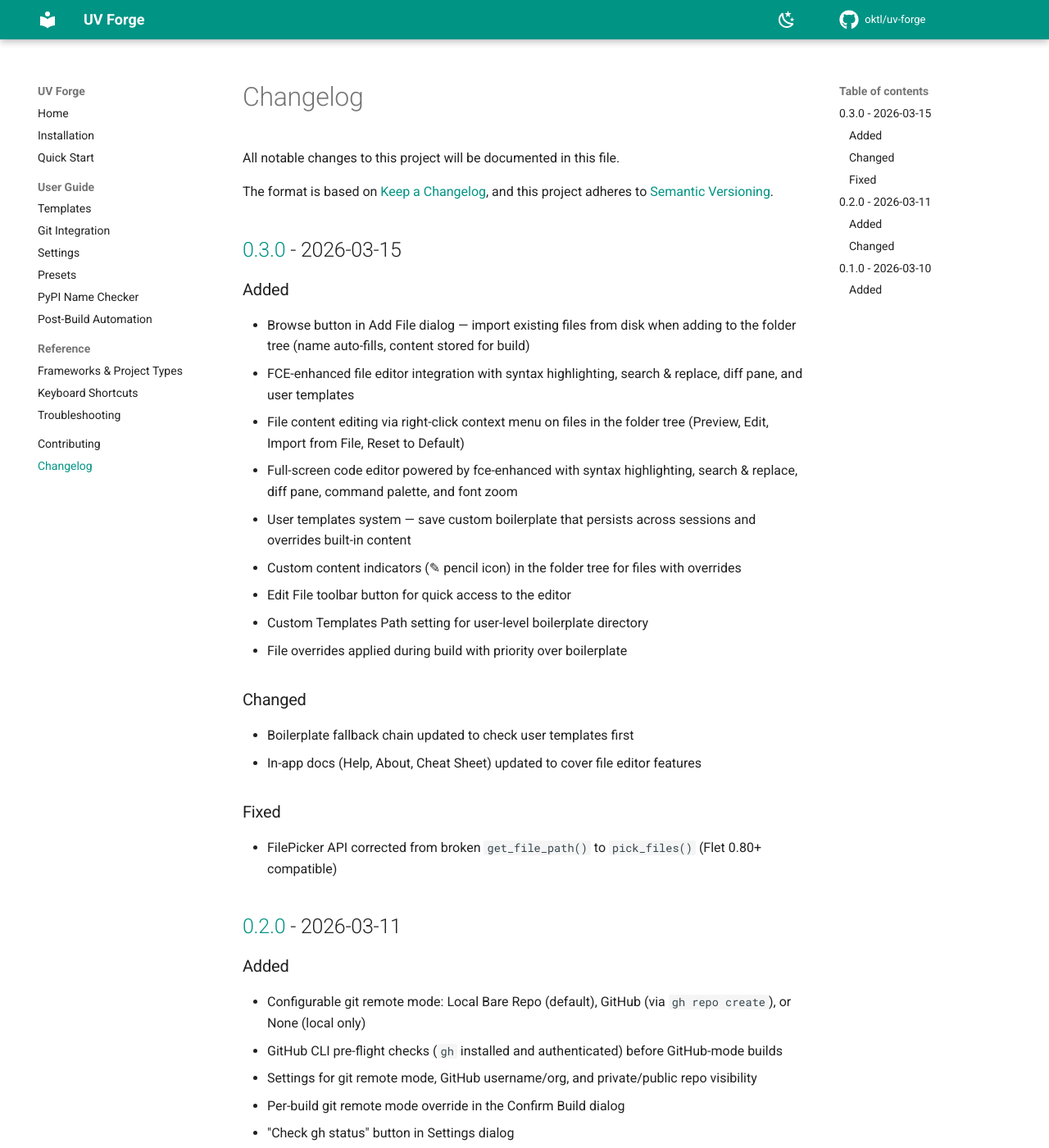
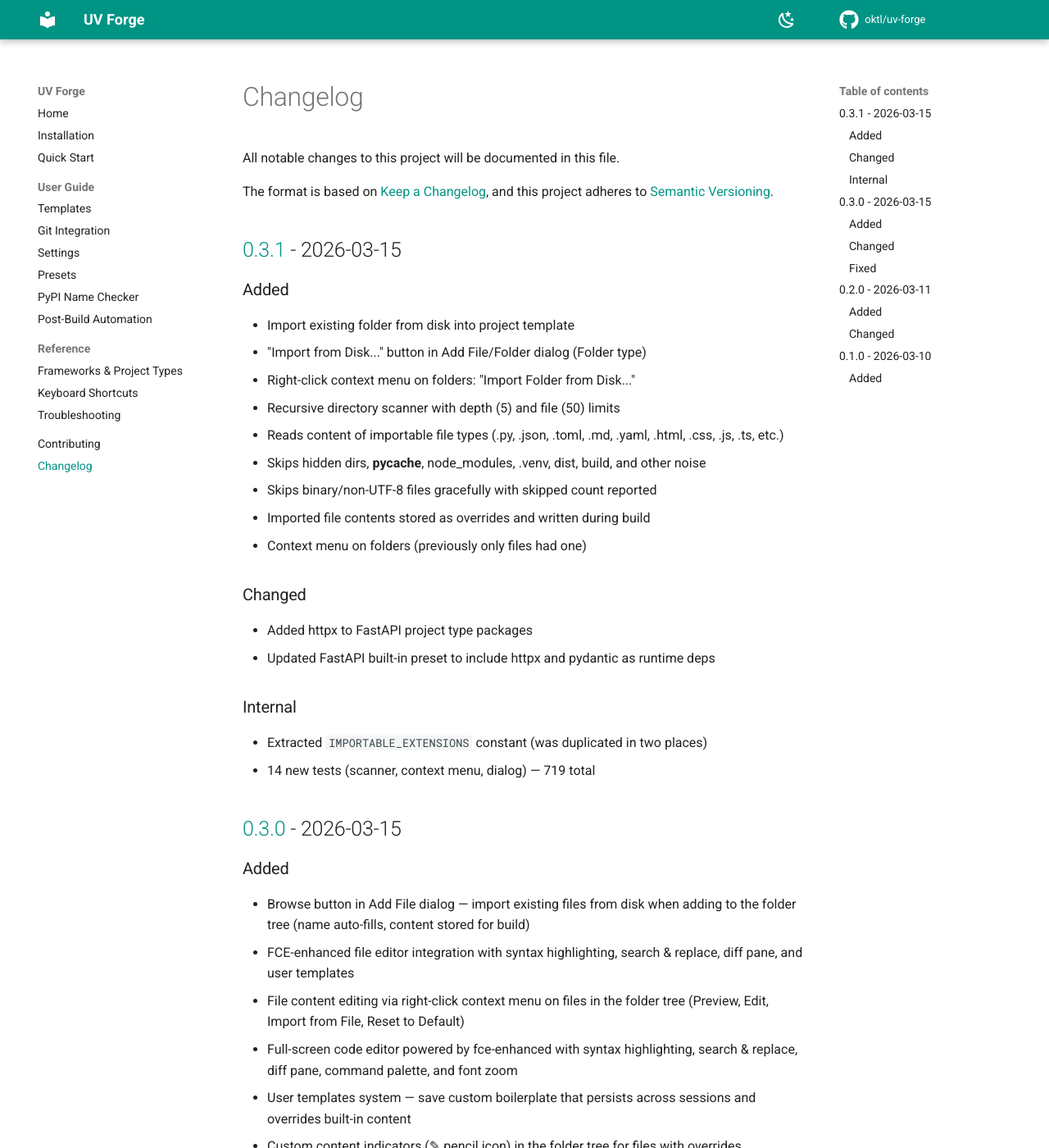
Before and after one commit to oktl/uv-forge, an MkDocs documentation site: the page built from docs/changelog.md, in a window 1280 px wide and 1400 px high. Shown: the whole window at 82% size. Built offline with MkDocs 1.6.1 and Material for MkDocs 9.7.7, drawn with Linux system fonts in a browser that asks for light colours; comment, search, counter and statistics services are not loaded.

Commit message:
Update pyproject.toml, CHANGELOG for version 0.3.1 release

```diff
--- a/docs/changelog.md
+++ b/docs/changelog.md
@@ -4,6 +4,31 @@ All notable changes to this project will be documented in this file.
 
 The format is based on [Keep a Changelog](https://keepachangelog.com/en/1.1.0/),
 and this project adheres to [Semantic Versioning](https://semver.org/spec/v2.0.0.html).
+
+## [0.3.1] - 2026-03-15
+
+### Added
+
+- Import existing folder from disk into project template
+  - "Import from Disk..." button in Add File/Folder dialog (Folder type)
+  - Right-click context menu on folders: "Import Folder from Disk..."
+  - Recursive directory scanner with depth (5) and file (50) limits
+  - Reads content of importable file types (.py, .json, .toml, .md, .yaml, .html, .css, .js,
+  .ts, etc.)
+  - Skips hidden dirs, __pycache__, node_modules, .venv, dist, build, and other noise
+  - Skips binary/non-UTF-8 files gracefully with skipped count reported
+  - Imported file contents stored as overrides and written during build
+- Context menu on folders (previously only files had one)
+
+### Changed
+
+- Added httpx to FastAPI project type packages
+- Updated FastAPI built-in preset to include httpx and pydantic as runtime deps
+
+### Internal
+
+- Extracted `IMPORTABLE_EXTENSIONS` constant (was duplicated in two places)
+- 14 new tests (scanner, context menu, dialog) — 719 total
 
 ## [0.3.0] - 2026-03-15
 
@@ -65,6 +90,7 @@ and this project adheres to [Semantic Versioning](https://semver.org/spec/v2.0.0
 - Colour-coded log viewer with clickable source locations
 - Dark and light theme toggle
 
+[0.3.1]: https://github.com/oktl/uv-forge/releases/tag/v0.3.1
 [0.3.0]: https://github.com/oktl/uv-forge/releases/tag/v0.3.0
 [0.2.0]: https://github.com/oktl/uv-forge/releases/tag/v0.2.0
 [0.1.0]: https://github.com/oktl/uv-forge/releases/tag/v0.1.0
--- a/pyproject.toml
+++ b/pyproject.toml
@@ -4,7 +4,7 @@ build-backend = "hatchling.build"
 
 [project]
 name = "uv-forger"
-version = "0.3.0"
+version = "0.3.1"
 description = "A desktop app for forging Python projects with UV — templates, frameworks, and smart scaffolding"
 readme = "README.md"
 requires-python = ">=3.12"
```
Also changed, not shown: CHANGELOG.md (+25 -0 lines).
